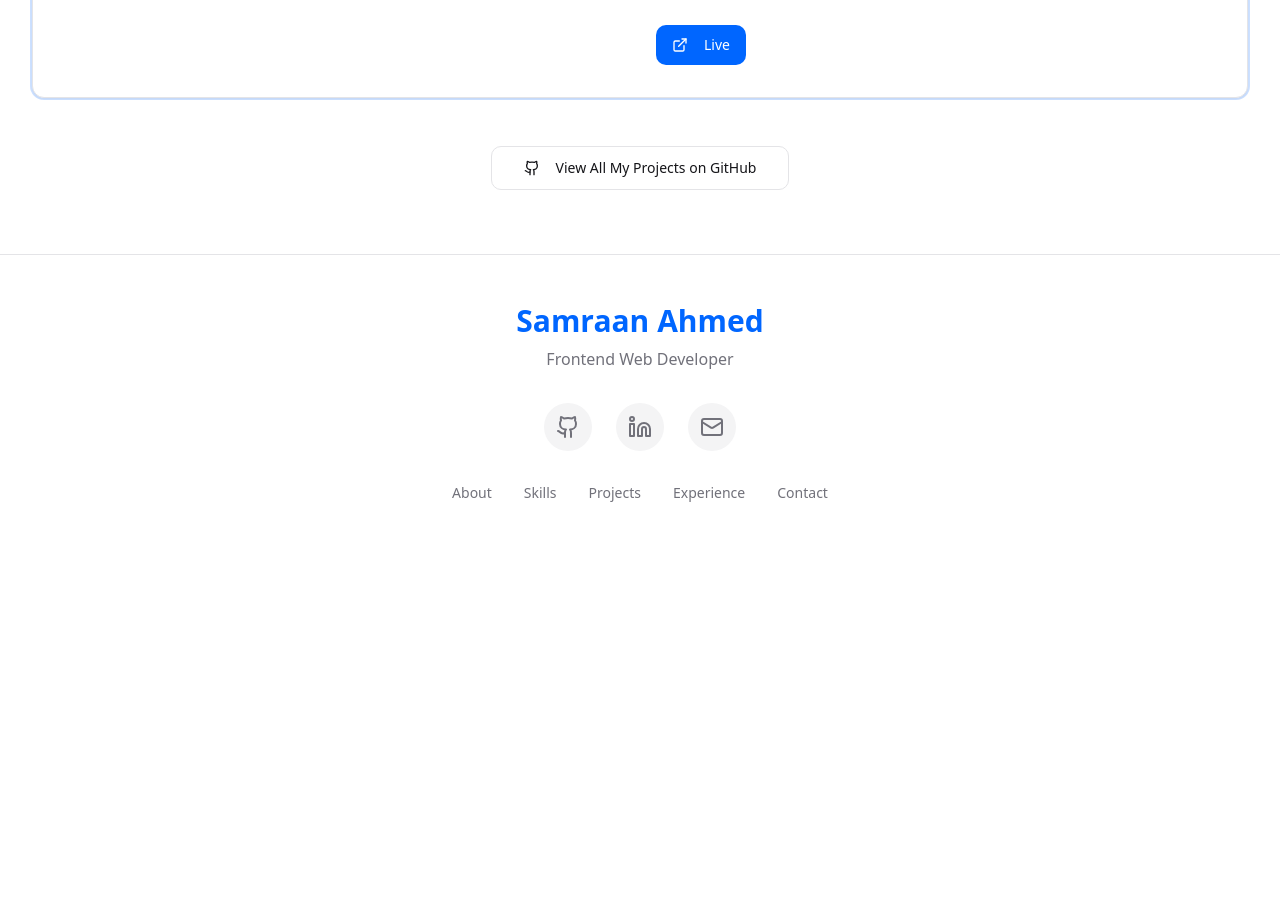
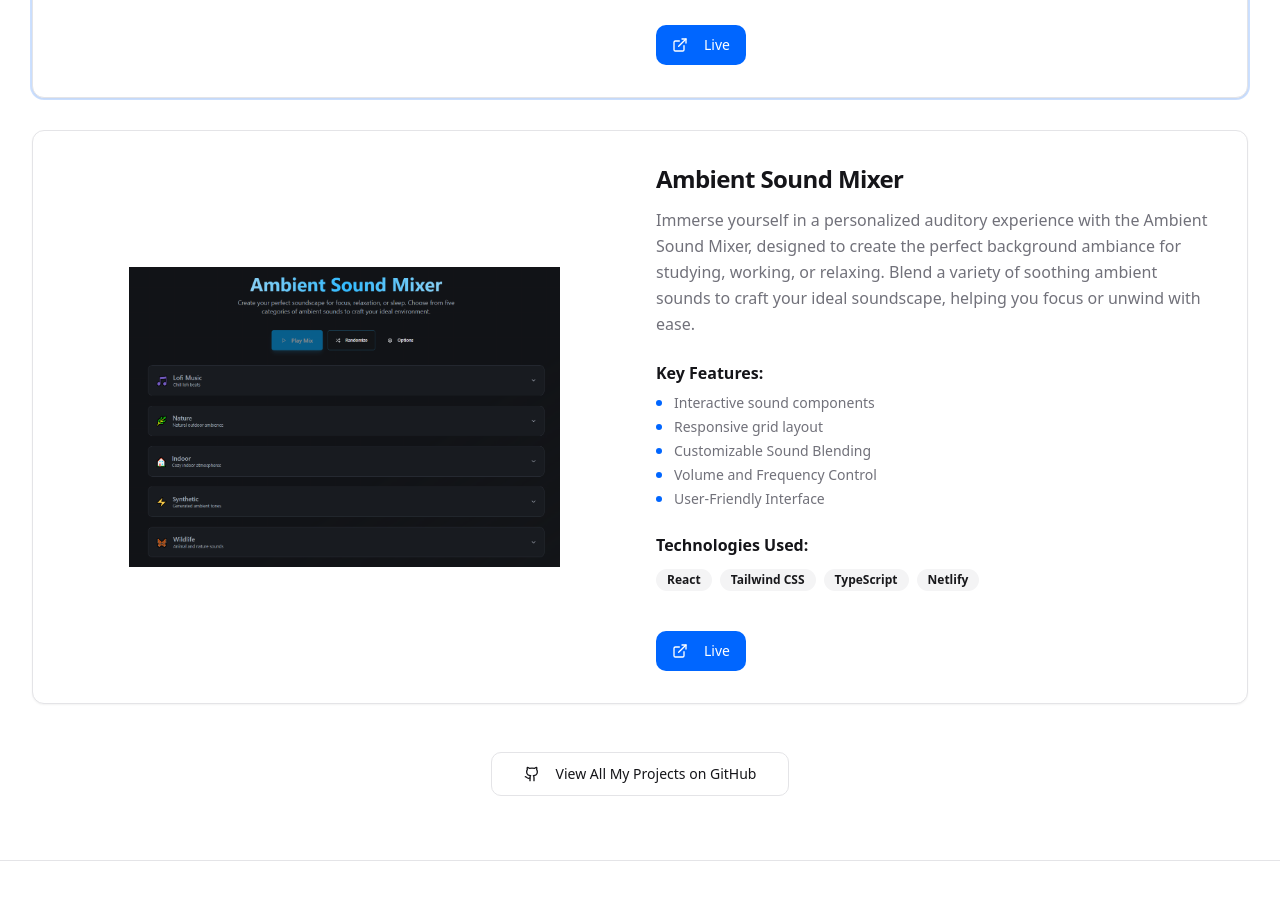
Before and after one commit to SamraanAhmed/Portfolio, a React (Vite) app: page /projects in a window 1280 px wide. Shown: the part 760-1660 px from the top of the page. Before the commit the page ends 1311 px from the top, so only its background shows below. Built offline with nearby package versions, Linux system fonts and the light colour scheme.

Commit message:
added new project (Ambient Sounder Mixer)

```diff
--- a/client/pages/Projects.tsx
+++ b/client/pages/Projects.tsx
@@ -6,7 +6,7 @@ import { Layout } from "@/components/layout/Layout";
 
 // Import images with relative paths
 import XeeTechImage from "@/components/Images/XeeTechlogo.png";
-import DataVizImage from "@/components/Images/ImageBot.png";
+import AmbientSoundMixer from "@/components/Images/AmbientSoundMixer.png";
 import PortfolioTemplateImage from "@/components/Images/ImageBot.png";
 import CSSPlaygroundImage from "@/components/Images/ImageBot.png";
 
@@ -32,32 +32,26 @@ const projects = [
     featured: true,
   },
   // Uncomment the following projects to include them in the showcase
-  // {
-  //   title: "Interactive Data Visualization",
-  //   description:
-  //     "A dynamic dashboard showcasing complex data through beautiful, interactive charts and graphs. Features smooth animations, filtering capabilities, and responsive design.",
-  //   image: DataVizImage,
-  //   technologies: [
-  //     "Vue.js",
-  //     "D3.js",
-  //     "Chart.js",
-  //     "CSS Grid",
-  //     "Sass",
-  //     "Webpack",
-  //   ],
-  //   features: [
-  //     "Interactive chart components",
-  //     "Real-time data updates",
-  //     "Responsive grid layout",
-  //     "Custom animations",
-  //   ],
-  //   metrics: {
-  //     icon: Users,
-  //     label: "98% user satisfaction",
-  //   },
-  //   liveUrl: "https://data-viz-demo.com",
-  //   githubUrl: "https://github.com/samraanahmed/data-visualization",
-  // },
+  {
+    title: "Ambient Sound Mixer",
+    description:
+      "Immerse yourself in a personalized auditory experience with the Ambient Sound Mixer, designed to create the perfect background ambiance for studying, working, or relaxing. Blend a variety of soothing ambient sounds to craft your ideal soundscape, helping you focus or unwind with ease.",
+    image: AmbientSoundMixer,
+    technologies: ["React", "Tailwind CSS", "TypeScript", "Netlify"],
+    features: [
+      "Interactive sound components",
+      "Responsive grid layout",
+      "Customizable Sound Blending",
+      "Volume and Frequency Control",
+      "User-Friendly Interface",
+    ],
+    metrics: {
+      icon: Users,
+      label: "98% user satisfaction",
+    },
+    liveUrl: "https://ambientsoundmixer.netlify.app/",
+    githubUrl: "#",
+  },
   // {
   //   title: "Portfolio Website Template",
   //   description:
```
Also changed, not shown: client/components/Images/AmbientSoundMixer.png (added), public/ProjImages/AmbientSoundMixer.png (added).
